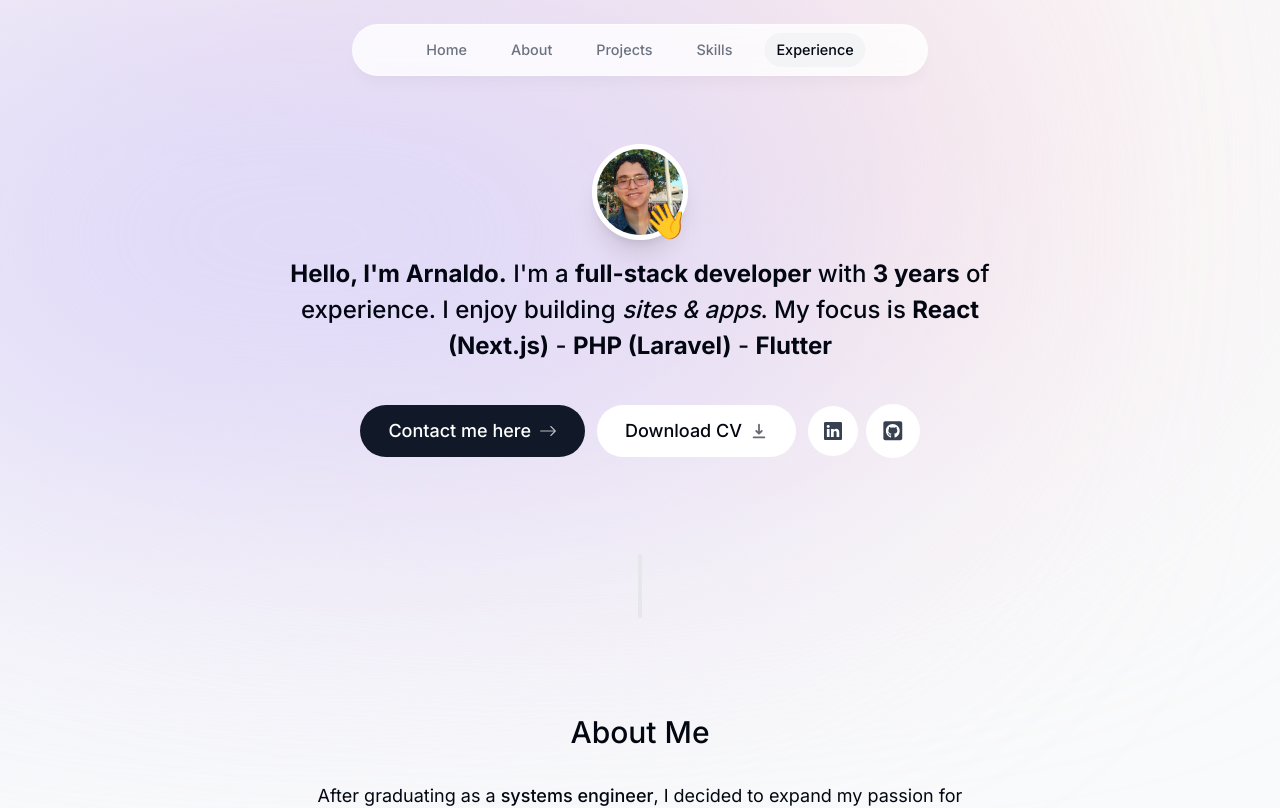
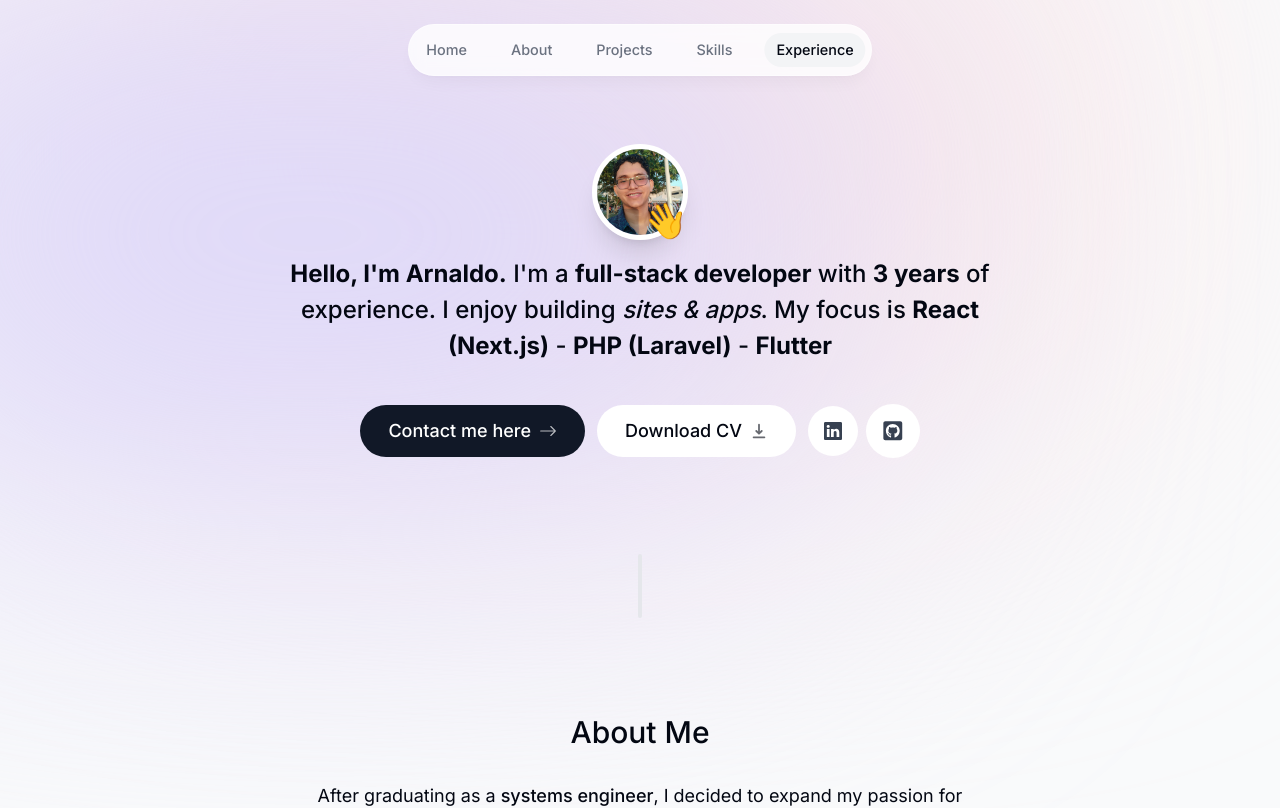
Before and after one commit to elaRnold/Portfolio, a Next.js app: page / in a window 1280 px wide. Shown: the top 808 px of the page. Built offline with nearby package versions, Linux system fonts and the light colour scheme.

Commit message:
responsive fix

```diff
--- a/app/layout.tsx
+++ b/app/layout.tsx
@@ -21,7 +21,7 @@ export default function RootLayout({
   return (
     <html lang="en" className="!scroll-smooth">
       <body
-        className={`${inter.className} bg-gray-50 text-gray-950 relative pt-28 sm:pt-36 dark:bg-gray-900 dark:text-gray-50 dark:text-opacity-90`}
+        className={`${inter.className} min-w-[377px] bg-gray-50 text-gray-950 relative pt-28 sm:pt-36 dark:bg-gray-900 dark:text-gray-50 dark:text-opacity-90`}
       >
         <div className="bg-[#fbe2e3] absolute top-[-6rem] -z-10 right-[11rem] h-[31.25rem] w-[31.25rem] rounded-full blur-[10rem] sm:w-[68.75rem] dark:bg-[#946263]"></div>
         <div className="bg-[#dbd7fb] absolute top-[-1rem] -z-10 left-[-35rem] h-[31.25rem] w-[50rem] rounded-full blur-[10rem] sm:w-[68.75rem] md:left-[-33rem] lg:left-[-28rem] xl:left-[-15rem] 2xl:left-[-5rem] dark:bg-[#676394]"></div>
--- a/components/footer.tsx
+++ b/components/footer.tsx
@@ -10,7 +10,7 @@ export default function Footer() {
   }, []);
 
   return (
-    <footer className="mb-10 px-4 text-center text-gray-500 dark:text-white">
+    <footer className="mt-36 px-4 text-center text-gray-500 dark:text-white">
       <small className="mb-2 block text-xs">
         &copy; {year} Arnaldo Benavides. All rights reserved.
       </small>
--- a/components/header.tsx
+++ b/components/header.tsx
@@ -14,7 +14,7 @@ const Header = () => {
       <motion.div
         className="fixed top-0 left-1/2 h-[4.5rem] w-full rounded-none border border-white
         border-opacity-40 bg-white bg-opacity-80 shadow-lg shadow-black/[0.03] backdrop-blur-[0.5rem]
-        sm:top-6 sm:h-[3.25rem] sm:w-[36rem] sm:rounded-full"
+        sm:top-6 sm:h-[3.25rem] sm:w-[29rem] sm:rounded-full"
         initial={{ y: -100, x: "-50%", opacity: 0 }}
         animate={{ y: 0, x: "-50%", opacity: 1 }}
       ></motion.div>
```
